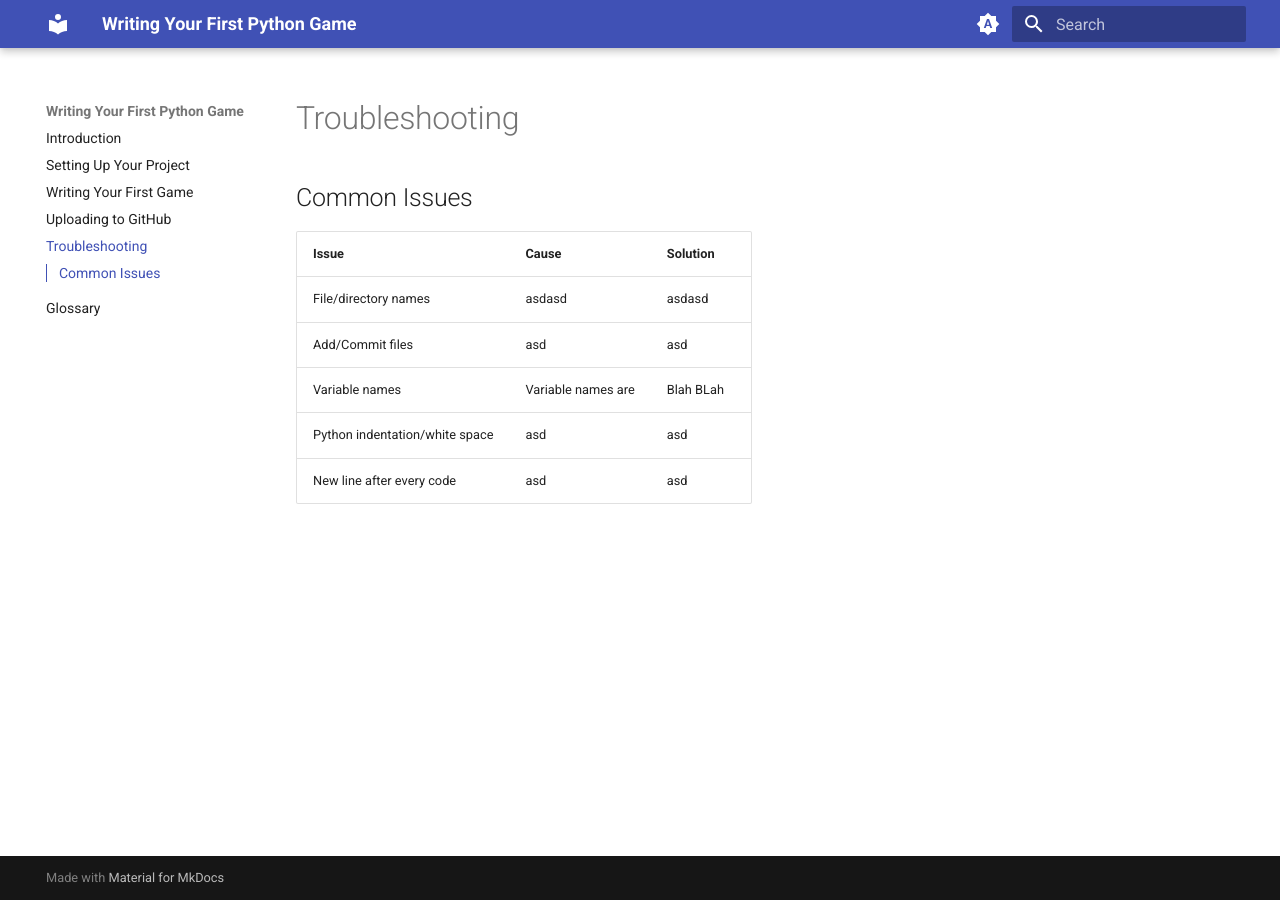
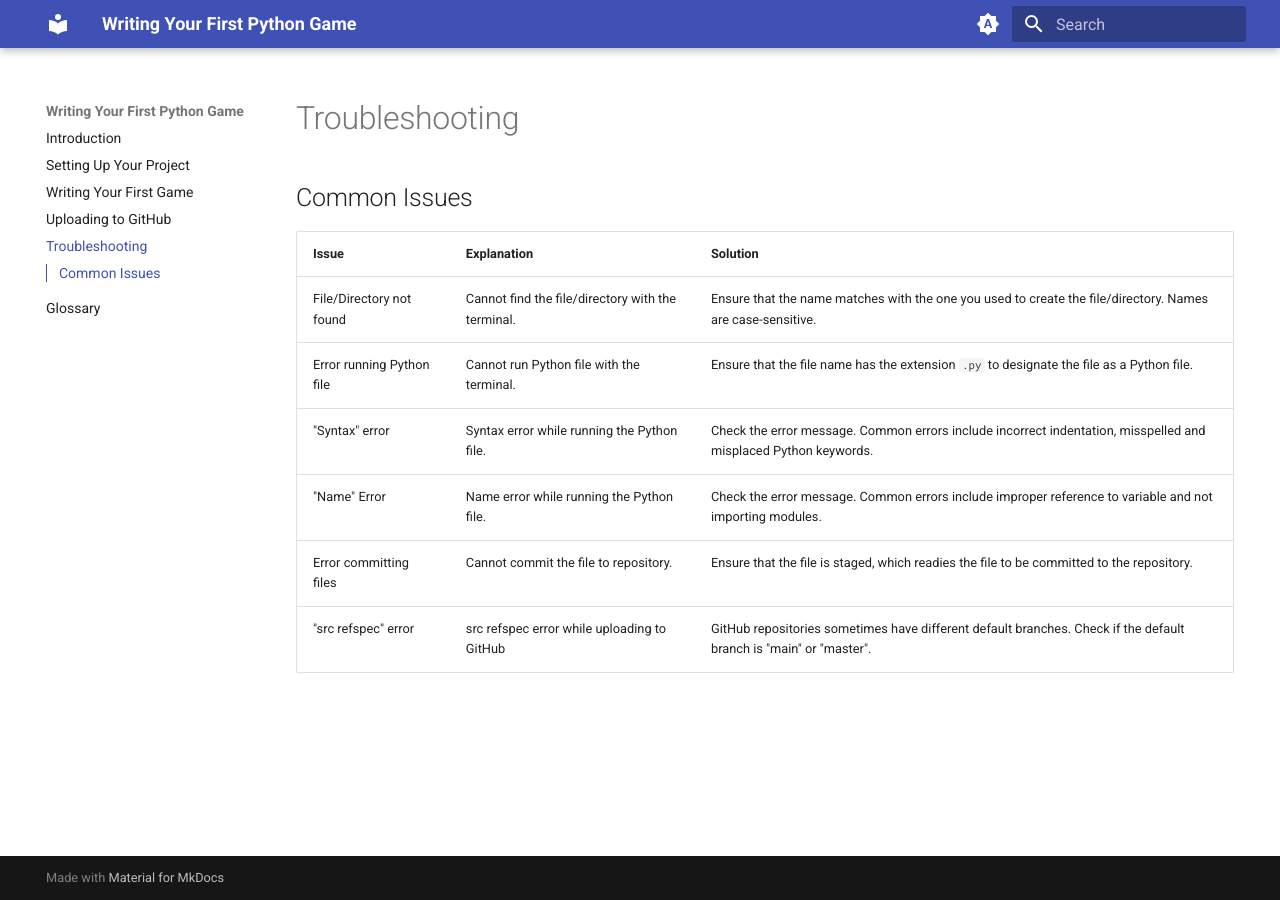
Before and after one commit to Beijzum/beijzum.github.io, an MkDocs documentation site: the page built from docs/Troubleshooting.md, in a window 1280 px wide. Built offline with MkDocs 1.6.1 and Material for MkDocs 9.7.7, drawn with Linux system fonts in a browser that asks for light colours; comment, search, counter and statistics services are not loaded.

Commit message:
ADD troubleshooting changes. REFACTOR some wording about staging/adding

```diff
--- a/docs/Troubleshooting.md
+++ b/docs/Troubleshooting.md
@@ -1,9 +1,10 @@
 ## Common Issues
 
-| Issue                          | Cause | Solution  |
-| ------------------------------ | ----------- | --------- |
-| File/directory names           | asdasd      | asdasd    |
-| Add/Commit files               | asd         | asd       |
-| Variable names                 | Variable names are    | Blah BLah |
-| Python indentation/white space | asd         | asd       |
-| New line after every code      | asd         | asd       |
+| Issue                     | Explanation                                       | Solution                                                                                                          |
+| ------------------------- | ------------------------------------------------- | ----------------------------------------------------------------------------------------------------------------- |
+| File/Directory not found  | Cannot find the file/directory with the terminal. | Ensure that the name matches with the one you used to create the file/directory. Names are case-sensitive.        |
+| Error running Python file | Cannot run Python file with the terminal.         | Ensure that the file name has the extension `.py` to designate the file as a Python file.                         |
+| "Syntax" error            | Syntax error while running the Python file.       | Check the error message. Common errors include incorrect indentation, misspelled and misplaced Python keywords.   |
+| "Name" Error              | Name error while running the Python file.         | Check the error message. Common errors include improper reference to variable and not importing modules.          |
+| Error committing files    | Cannot commit the file to repository.             | Ensure that the file is staged, which readies the file to be committed to the repository.                         |
+| "src refspec" error       | src refspec error while uploading to GitHub       | GitHub repositories sometimes have different default branches. Check if the default branch is "main" or "master". |
```
Also changed, not shown: docs/Uploading to GitHub.md (+3 -3 lines).
